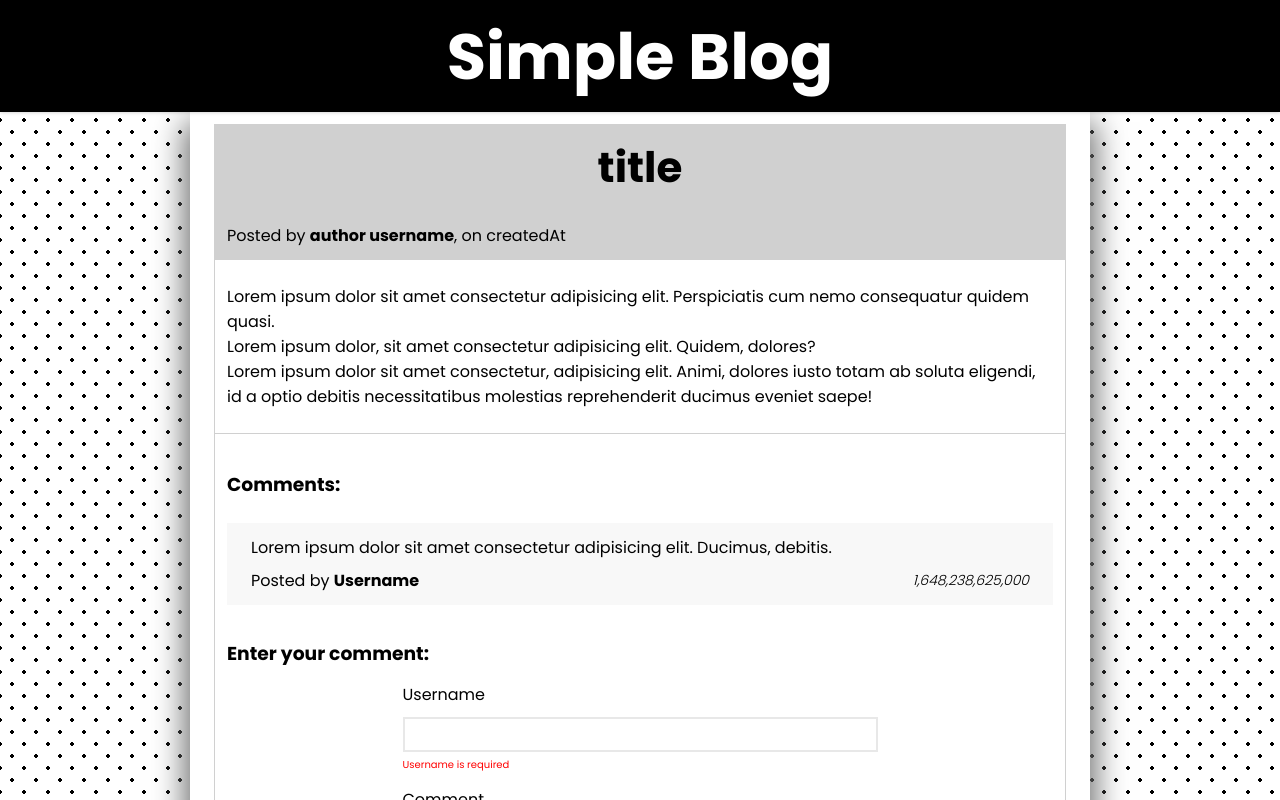
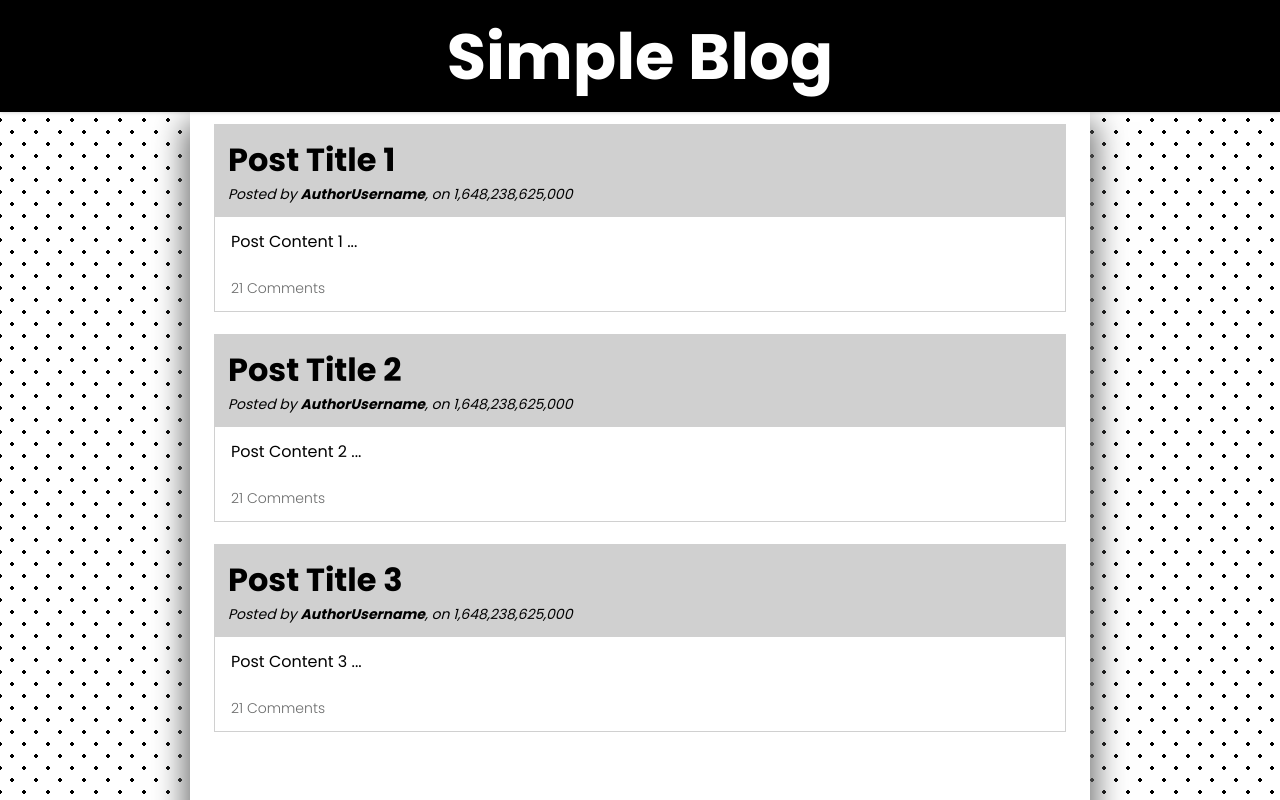
Before and after one commit to devkovmtl/blog-app-client, a React (Create React App) app: page / in a window 1280 px wide. Shown: the top 800 px of the page. Built offline with nearby package versions, Linux system fonts and the light colour scheme.

Commit message:
Added React Router Dom

```diff
--- a/package.json
+++ b/package.json
@@ -8,6 +8,7 @@
     "@testing-library/user-event": "^13.5.0",
     "react": "^17.0.2",
     "react-dom": "^17.0.2",
+    "react-router-dom": "^6.2.2",
     "react-scripts": "5.0.0",
     "web-vitals": "^2.1.4"
   },
--- a/src/App.js
+++ b/src/App.js
@@ -1,16 +1,7 @@
 import Header from './components/Header';
+import { Routes, Route } from 'react-router-dom';
 import PostListItem from './components/PostListItem';
 import PostDetails from './components/PostDetails';
-
-const post = {
-  _id: Math.floor(Math.random() * 99999),
-  title: 'Post Title',
-  content: 'Post Content...',
-  createdAt: Date.now().toLocaleString(),
-  author: {
-    username: 'AuthorUsername',
-  },
-};
 
 function App() {
   return (
@@ -18,14 +9,10 @@ function App() {
       <Header />
       {/* Exterior Card */}
       <main>
-        {/* Column That hold list blog */}
-        {/* <div className='post__list'> */}
-        {/* Post Blog Card */}
-        {/* <PostListItem post={post} /> */}
-        {/* </div> */}
-
-        {/* Card Post Details container */}
-        <PostDetails />
+        <Routes>
+          <Route path=':postId' element={<PostDetails />} />
+          <Route path='/' element={<PostListItem />} />
+        </Routes>
       </main>
     </div>
   );
--- a/src/components/CommentForm.js
+++ b/src/components/CommentForm.js
@@ -3,7 +3,7 @@ const CommentForm = () => {
     <form className='form'>
       <div className='form__group'>
         <label htmlFor='username' className='input-group__label'>
-          Username
+          <span style={{ color: '#ff0000' }}>*</span> Username
         </label>
         <input
           type='text'
@@ -18,7 +18,7 @@ const CommentForm = () => {
       </div>
       <div className='form__group'>
         <label htmlFor='content' className='input-group__label'>
-          Comment
+          <span style={{ color: '#ff0000' }}>*</span> Comment
         </label>
         <textarea
           name='content'
--- a/src/components/Header.js
+++ b/src/components/Header.js
@@ -1,6 +1,12 @@
+import { Link } from 'react-router-dom';
+
 const Header = () => (
   <header>
-    <h1 className='title'>Simple Blog</h1>
+    <h1 className='title'>
+      <Link to={'/'} style={{ color: '#fff', textDecoration: 'none' }}>
+        Simple Blog
+      </Link>
+    </h1>
   </header>
 );
 
--- a/src/components/PostDetails.js
+++ b/src/components/PostDetails.js
@@ -1,3 +1,5 @@
+import { useEffect } from 'react';
+import { useParams } from 'react-router-dom';
 import Comment from './Comment';
 import CommentForm from './CommentForm';
 
@@ -9,6 +11,12 @@ const comment = {
 };
 
 const PostDetails = () => {
+  let params = useParams();
+
+  useEffect(() => {
+    window.scrollTo(0, 0);
+  }, []);
+
   return (
     <div className='post__details'>
       <div className='post__details__header'>
--- a/src/components/PostListItem.js
+++ b/src/components/PostListItem.js
@@ -1,7 +1,50 @@
-const PostListItem = ({ post: { title, content, author, createdAt } }) => {
+import { useEffect } from 'react';
+import { useNavigate } from 'react-router-dom';
+const posts = [
+  {
+    _id: Math.floor(Math.random() * 99999),
+    title: 'Post Title 1',
+    content: 'Post Content 1 ...',
+    createdAt: Date.now().toLocaleString(),
+    author: {
+      username: 'AuthorUsername',
+    },
+  },
+  {
+    _id: Math.floor(Math.random() * 99999),
+    title: 'Post Title 2',
+    content: 'Post Content 2 ...',
+    createdAt: Date.now().toLocaleString(),
+    author: {
+      username: 'AuthorUsername',
+    },
+  },
+  {
+    _id: Math.floor(Math.random() * 99999),
+    title: 'Post Title 3 ',
+    content: 'Post Content 3 ...',
+    createdAt: Date.now().toLocaleString(),
+    author: {
+      username: 'AuthorUsername',
+    },
+  },
+];
+
+const PostListItem = () => {
+  let navigate = useNavigate();
+
+  useEffect(() => {
+    window.scrollTo(0, 0);
+  }, []);
+
   return (
-    <div className='post__list__item'>
-      <div className='post__item__header'>
+    <div>
+      {posts.map(({ _id, title, content, author, createdAt }) => (
+        <div className='post__list__item' key={_id}>
+          <div
+            className='post__item__header'
+            onClick={() => navigate(`${_id}`)}
+          >
             <h1 className='post__item__title'>{title}</h1>
             <p className='post__item__subtitle'>
               Posted by <strong>{author.username}</strong>, on {createdAt}
@@ -14,6 +57,8 @@ const PostListItem = ({ post: { title, content, author, createdAt } }) => {
             <p>21 Comments</p>
           </div>
         </div>
+      ))}
+    </div>
   );
 };
 
--- a/src/index.css
+++ b/src/index.css
@@ -158,6 +158,7 @@ header h1 {
 .input-group__textarea {
   border: 2px solid #e8e8e8;
   padding: 8px 12px;
+  border-radius: 3px;
 }
 
 .input-group__input--invalid,
--- a/src/index.js
+++ b/src/index.js
@@ -1,12 +1,15 @@
 import React from 'react';
 import ReactDOM from 'react-dom';
+import { BrowserRouter } from 'react-router-dom';
 import './index.css';
 import App from './App';
 import reportWebVitals from './reportWebVitals';
 
 ReactDOM.render(
   <React.StrictMode>
-    <App />
+    <BrowserRouter>
+      <App />
+    </BrowserRouter>
   </React.StrictMode>,
   document.getElementById('root')
 );
```
Also changed, not shown: 1 other file (tests, documents, lock files or other folders). Lines whose indentation alone changed are shown as unchanged.
